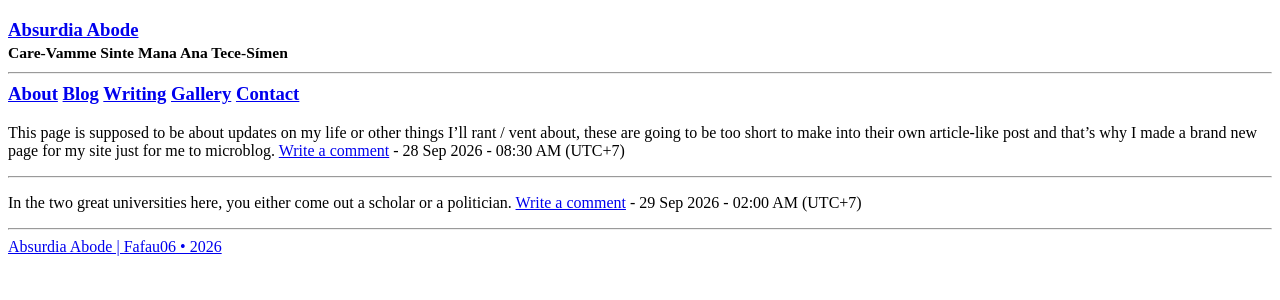
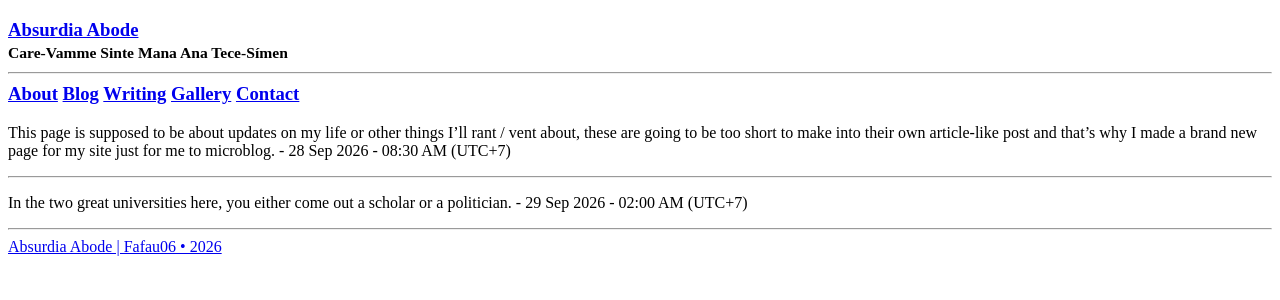
Before and after one commit to Fafau06/fafau06.github.io, a Jekyll site: the page built from menu/blog.md, in a window 1280 px wide. Shown: the top 300 px of the page. Built offline with Jekyll 4.4.1, drawn with Linux system fonts in a browser that asks for light colours; a script that is not in the unit is left out.

Commit message:
Update blog.html

```diff
--- a/_layouts/blog.html
+++ b/_layouts/blog.html
@@ -11,7 +11,6 @@ layout: default
     {% endif %}
     <p>
       {{ post.content | strip_html }}
-      <a class="border" href="{{ site.github.url }}{{ post.url }}">Write a comment</a>
       <span class="post-date"><a class="border" href="{{ site.github.url }}{{ post.url }}"><i class="icon icon-comment" aria-hidden="true"></i></a> - <i class="icon icon-calendar" aria-hidden="true"></i> {{ post.date | date_to_string }} - <i class="icon icon-clock" aria-hidden="true"></i> {{ post.hour }} (UTC+7)</span>
     </p>
     <hr>
```
